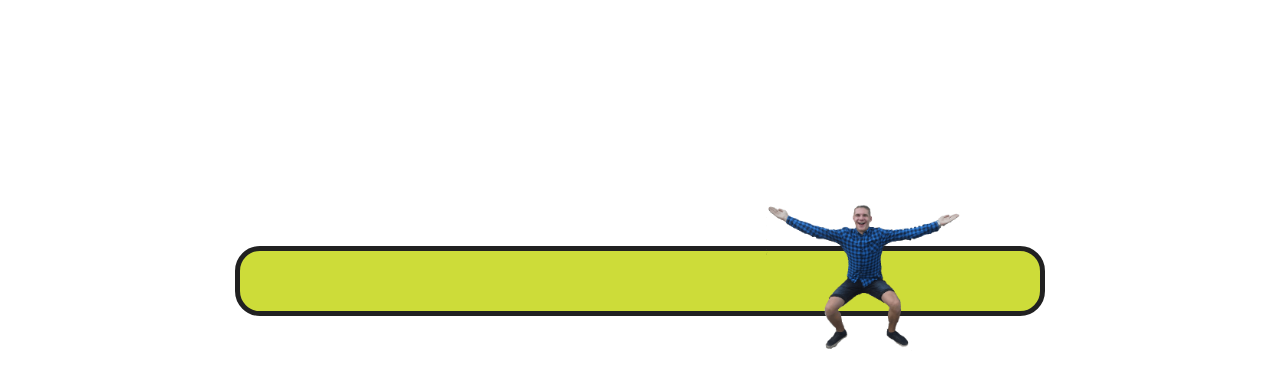
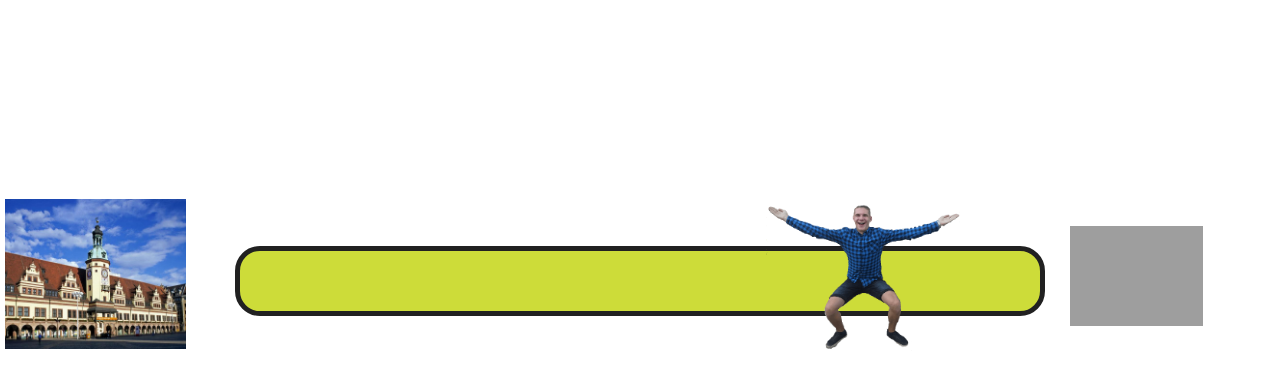
Before and after one commit to burdakin/diman_timer, a PHP site: page / in a window 1280 px wide. Shown: the part 236-624 px from the top of the page. Run offline with PHP 8.4, Linux system fonts and the light colour scheme; grey boxes are pictures that could not be loaded.

Commit message:
Added pics to a slider!

```diff
--- a/index.html
+++ b/index.html
@@ -12,10 +12,10 @@
 <div id="result" class="result"></div>
 
 <div id="slider" class="slider">
-    <div id="leipzig" class="leipzig"></div>
     <div id="dim" class="diman">
         <div id="quote" class="quote"></div>
     </div>
+    <div id="leipzig" class="leipzig"></div>
     <div id="divan" class="divan"></div>
 </div>
 <div class="bg"></div>
--- a/style.css
+++ b/style.css
@@ -72,3 +72,25 @@ html {
 .diman:hover .quote {
     display: inline-block;
 }
+
+.divan {
+    background-image: url("img/divan.png");
+    height: 100px;
+    width: 150px;
+    background-repeat: no-repeat;
+    background-size: contain;
+    position: relative;
+    bottom: 325px;
+    left: 830px;
+}
+
+.leipzig {
+     background-image: url(img/leipziz.jpg);
+     height: 150px;
+     width: auto;
+     background-repeat: no-repeat;
+     background-size: contain;
+     position: relative;
+     bottom: 202px;
+     left: -235px;
+}
```
Also changed, not shown: img/leipziz.jpg (renamed from img_source_project/leipziz.jpg), img_source_project/divan.jpg (deleted).
